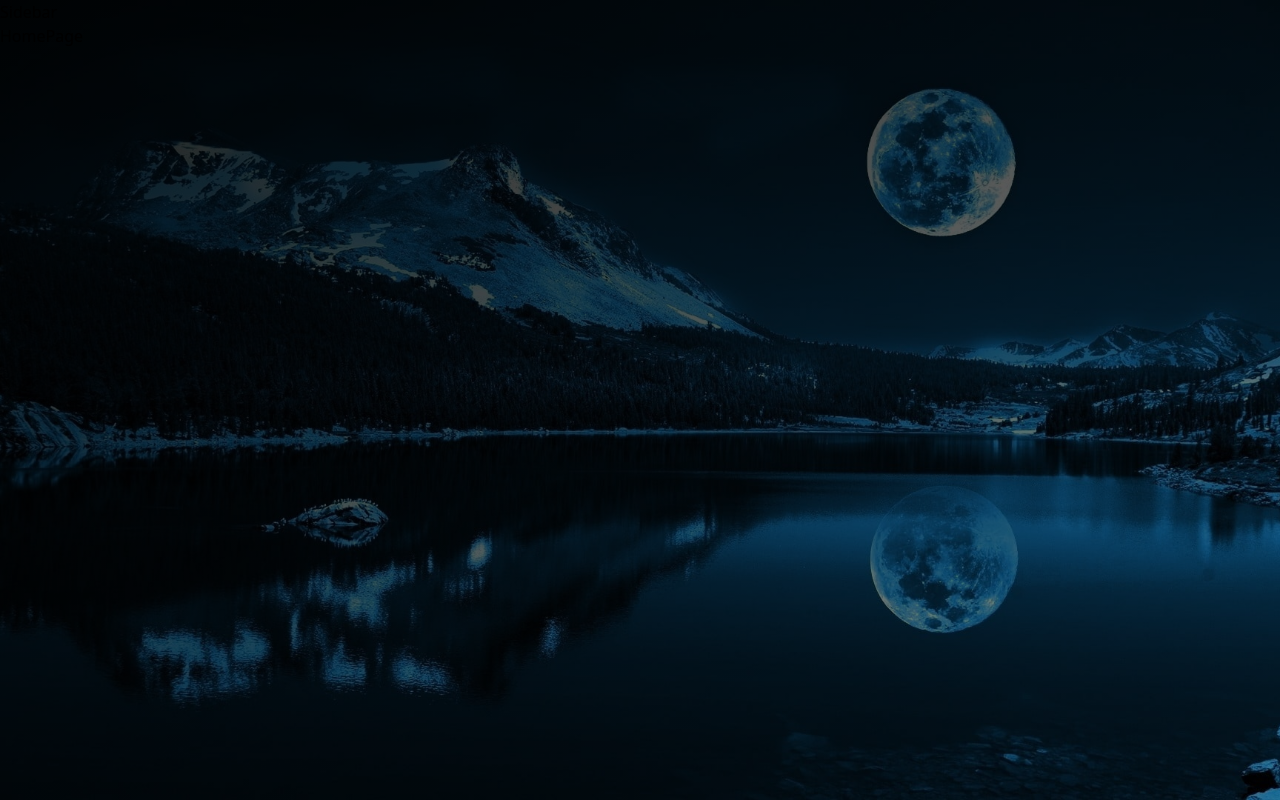
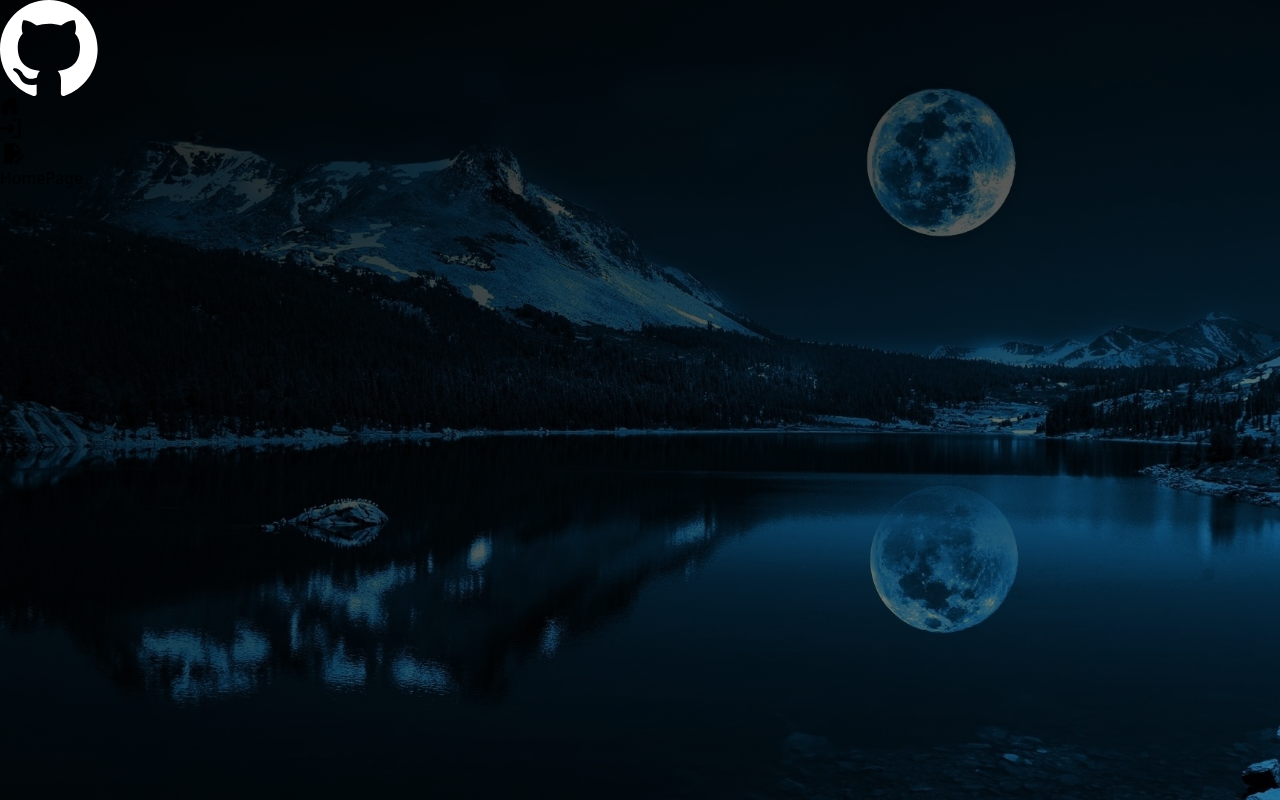
Before and after one commit to pranjalkumar2003/Github-App, a React (Vite) app in the folder client/: page / in a window 1280 px wide. Built offline with nearby package versions, Linux system fonts and the light colour scheme.

Commit message:
Add client side interface in sidebar

```diff
--- a/client/src/components/Sidebar.jsx
+++ b/client/src/components/Sidebar.jsx
@@ -1,9 +1,73 @@
-import React from 'react'
+import {Link} from 'react-router-dom';
+import { IoHomeSharp } from "react-icons/io5";
+import { FaHeart } from "react-icons/fa";
+import { MdOutlineExplore } from "react-icons/md";
+import { PiSignInBold } from "react-icons/pi";
+import { MdEditDocument } from "react-icons/md";
 
 const Sidebar = () => {
+  const authUser = false;
   return (
-    <div>Sidebar</div>
+    <aside className='flex flex-col items-center min-w-12 sm:w-16 sticky top-0 left-0 h-screen py-8
+    overflow-y-auto border-r bg-clip-padding backdrop-filter backdrop-blur-md bg-opacity-10'>
+
+      <nav className='h-full flex flex-col gap-3'>
+      <Link to='/' className='flex justify-center'>
+					<img className='h-8' src='/github.svg' alt='Github Logo' />
+				</Link>
+
+        <Link
+					to='/'
+					className='p-1.5 flex justify-center transition-colors duration-200 rounded-lg
+					hover:bg-gray-800'
+				>
+					<IoHomeSharp size={20} />
+				</Link>
+
+        {authUser && (
+					<Link
+						to='/likes'
+						className='p-1.5 flex justify-center transition-colors duration-200 rounded-lg hover:bg-gray-800'
+					>
+						<FaHeart size={22} />
+					</Link>
+				)}
+
+        {authUser && (
+					<Link
+						to='/explore'
+						className='p-1.5  flex justify-center transition-colors duration-200 rounded-lg hover:bg-gray-800'
+					>
+						<MdOutlineExplore size={25} />
+					</Link>
+				)}
+
+				{!authUser && (
+					<Link
+						to='/login'
+						className='p-1.5 focus:outline-nones transition-colors duration-200 rounded-lg hover:bg-gray-800'
+					>
+						<PiSignInBold size={25} />
+					</Link>
+				)}
+
+				{!authUser && (
+					<Link
+						to='/signup'
+						className='p-1.5 focus:outline-nones transition-colors duration-200 rounded-lg hover:bg-gray-800'
+					>
+						<MdEditDocument size={25} />
+					</Link>
+				)}
+
+        {authUser && (
+					<div className='flex flex-col gap-2 mt-auto'>
+						<Logout />
+					</div>
+				)}
+      </nav>
+    </aside>
   )
 }
 
-export default Sidebar
+export default Sidebar;
```
